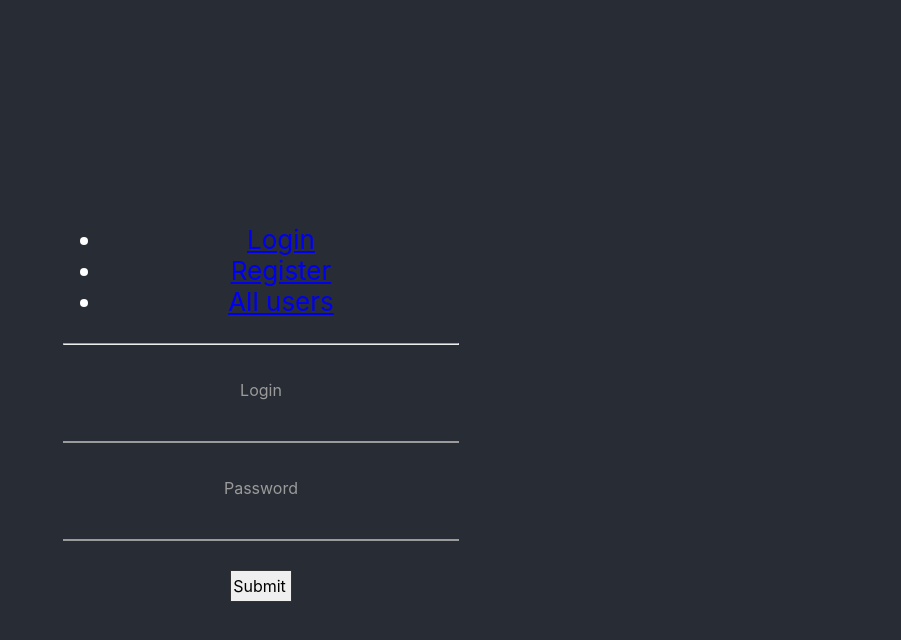
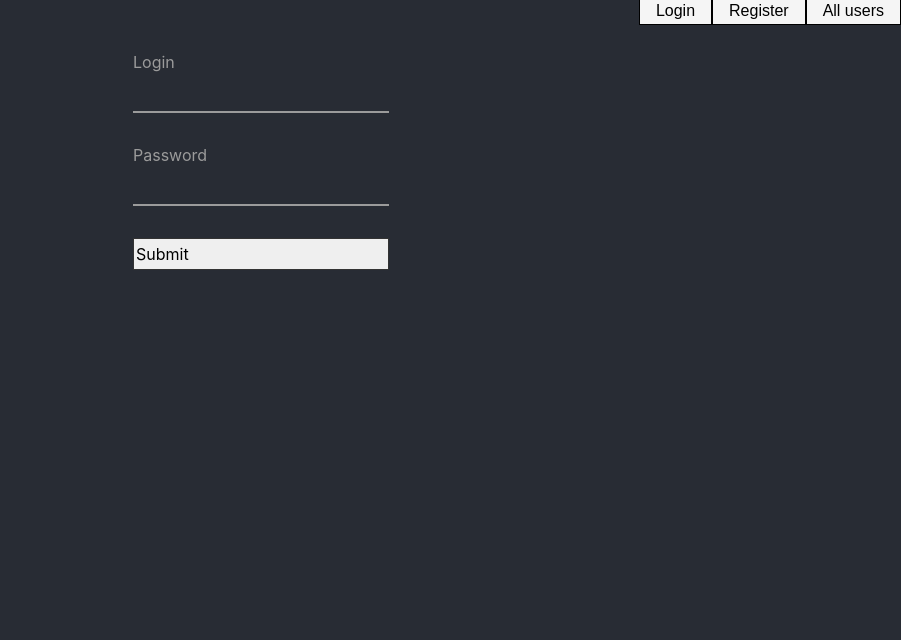
Before and after one commit to Sapfir0/ReactSample, a React (Create React App) app: page /login in a window 1280 px wide. Shown: the top 640 px of the page, without its empty margins (379-1280 px from the left). Built offline with nearby package versions, Linux system fonts and the light colour scheme.

Commit message:
Стили

```diff
--- a/server.js
+++ b/server.js
@@ -2,7 +2,9 @@ const express = require("express");
 const app = express();
 const bodyParser = require("body-parser");
 
-const urlencodedParser = bodyParser.urlencoded({extended: false});
+app.use(bodyParser.urlencoded({ extended: true }));
+app.use(bodyParser.json());
+const urlencodedParser = bodyParser.urlencoded({ extended: false });
 
 app.set('port', process.env.PORT || 4000);
 
@@ -16,7 +18,7 @@ app.post('/register', urlencodedParser, (req, res, next) => {
 
     if(!req.body) return res.sendStatus(400);
     console.log(req.body);
-    console.log(req.query)
+
     res.send(`${req.body.login} - ${req.body.email}`);
 });
 
--- a/src/component/App/App.css
+++ b/src/component/App/App.css
@@ -2,37 +2,80 @@
   text-align: center;
 }
 
-.App-logo {
-  height: 40vmin;
-  pointer-events: none;
-}
-
-@media (prefers-reduced-motion: no-preference) {
-  .App-logo {
-    animation: App-logo-spin infinite 20s linear;
-  }
-}
 
 .App-header {
   background-color: #282c34;
   min-height: 100vh;
-  display: flex;
-  flex-direction: column;
-  align-items: center;
-  justify-content: center;
-  font-size: calc(10px + 2vmin);
-  color: white;
+
 }
 
-.App-link {
-  color: #61dafb;
+ul {
+  display: flex;
+  justify-content: space-between;
+  padding: 0;
+  margin: 0;
 }
 
-@keyframes App-logo-spin {
-  from {
-    transform: rotate(0deg);
-  }
-  to {
-    transform: rotate(360deg);
-  }
+a {
+  text-decoration: none;
+  outline: none;
+  margin-top: 1.5rem;
+  border: 1px solid black;
+  background: whitesmoke;
+  transition: 0.7s;
+  font-size: 1rem;
+  font-family: 'Montserrat', sans-serif;
+  padding: 0.3em 1em;
+  color: black;
 }
+
+a:hover {
+  color: black;
+  background-color: cornflowerblue;
+  transition: 0.3s;
+}
+
+li {
+position: relative;
+list-style-type: none; /* Убираем маркеры */
+  margin: 0;
+  padding: 0;
+}
+
+.navbar {
+  display: flex;
+  /*flex-direction: column;*/
+  flex-direction: row;
+  justify-content: flex-end;
+
+}
+
+form {
+  display: flex;
+  align-items: center;
+  justify-content: space-between;
+  flex-direction: column;
+  width: 20%;
+
+
+  text-align: justify;
+  text-align-last: justify;
+  margin: auto;
+}
+
+input {
+  display: inline-block;
+
+}
+
+.submit {
+  justify-content: center;
+  display: flex;
+  width: 100%;
+}
+
+.submit:hover {
+  color: black;
+  background-color: cornflowerblue;
+  transition: 0.3s;
+}
--- a/src/component/App/App.js
+++ b/src/component/App/App.js
@@ -9,12 +9,6 @@ import AllUsersTable from "../../pages/AllUsers";
 
 
 
-function HeaderButtons() {
-    return (<div>
-        <button>Login</button>
-        <button>Register</button>
-    </div>);
-}
 
 
 function App() {
@@ -23,19 +17,17 @@ function App() {
             <header className="App-header">
                 <Router>
                     <div>
-                        <nav className="navbar navbar-expand-lg navbar-light bg-light">
+                        <nav className="navbar">
                             <ul className="navbar-nav mr-auto">
                                 <li><Link to={'/login'} className="nav-link"> Login </Link></li>
                                 <li><Link to={'/register'} className="nav-link">Register</Link></li>
                                 <li><Link to={'/allUsers'} className="nav-link">All users</Link></li>
                             </ul>
                         </nav>
-                        <hr />
                         <Switch>
                             <Route exact path='/login' component={Login} />
                             <Route exact path='/register' component={Register} />
                             <Route exact path='/allUsers' component={AllUsersTable} />
-
                         </Switch>
                     </div>
                 </Router>
--- a/src/component/InputFields/InputField.js
+++ b/src/component/InputFields/InputField.js
@@ -1,6 +1,6 @@
 import React from "react";
 
-import styles from "./style.css"
+import "./style.css"
 // именование по бэм, подразумевется, что есть блок с классом form
 
 export default function InputField({label, type, value, onChange}) {
--- a/src/component/InputForm/InputForm.js
+++ b/src/component/InputForm/InputForm.js
@@ -25,7 +25,6 @@ class InputForm extends React.Component {
     }
 
 
-
     render() {
         let email = ' ';
         if (this.props.email) {
@@ -43,7 +42,7 @@ class InputForm extends React.Component {
                     <InputField label="Password" type="password" value={this.state.password}
                                 onChange={e => this.setState({password: e.target.value})}/>
                     <p> </p>
-                    <input type="submit" value="Submit"/>
+                    <input type="submit" value="Submit" class="submit"/>
                 </form>
         );
     }
--- a/src/pages/Login.js
+++ b/src/pages/Login.js
@@ -3,18 +3,10 @@ import InputForm from "../component/InputForm/InputForm";
 import styles from "./style.css"
 
 
-function LoginWindow(props) {
+function Login() {
     return (
         <InputForm password login/>
     );
 }
 
-class Login extends Component {
-    render() {
-        return (
-            <LoginWindow/>
-        );
-    }
-}
-
 export default Login;
--- a/src/pages/Register.js
+++ b/src/pages/Register.js
@@ -1,18 +1,10 @@
 import React, { Component } from 'react';
 import InputForm from "../component/InputForm/InputForm";
 
-function RegisterWindow(props) {
+function Register() {
     return (
         <InputForm password login email/>
     );
 }
 
-class Register extends Component {
-    render() {
-        return (
-            <RegisterWindow/>
-        );
-    }
-}
-
 export default Register;
```
